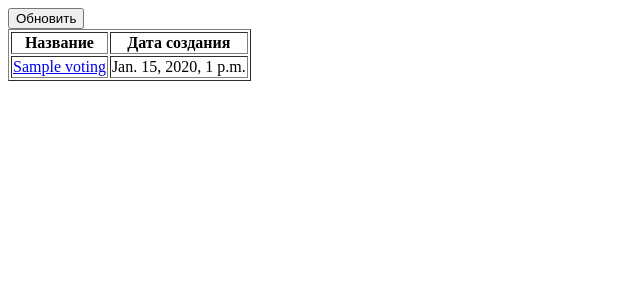
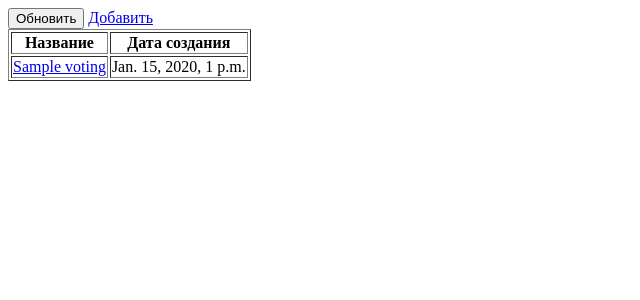
Before and after one commit to Rotalyi0Volopehin/mshp_votings, a Django app: page /vm/my_votings/ in a window 1280 px wide. Shown: the top 300 px of the page, without its empty margins (0-640 px from the left). Run offline with Django 3.2, Linux system fonts and the light colour scheme; a user stored in the database is signed in; tables that the repository leaves empty hold one stand-in row (values such as "Sample post"); some libraries are stand-ins or nearby versions.

Commit message:
Indirect access to 'new_voting' page

```diff
--- a/main/templates/pages/voting_management/my_votings.html
+++ b/main/templates/pages/voting_management/my_votings.html
@@ -7,6 +7,7 @@
 <body>
     <form method="post"> {% csrf_token %}
         <input type="submit" value="Обновить">
+        <a href="/vm/new_voting/">Добавить</a>
     </form>
     {% if not ok %}
         <p>Что-то пошло не так</p>
```
